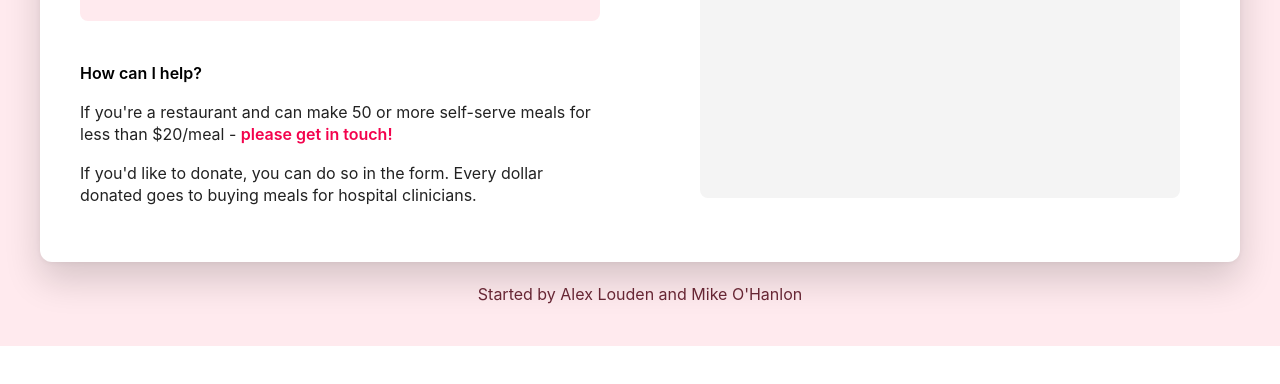
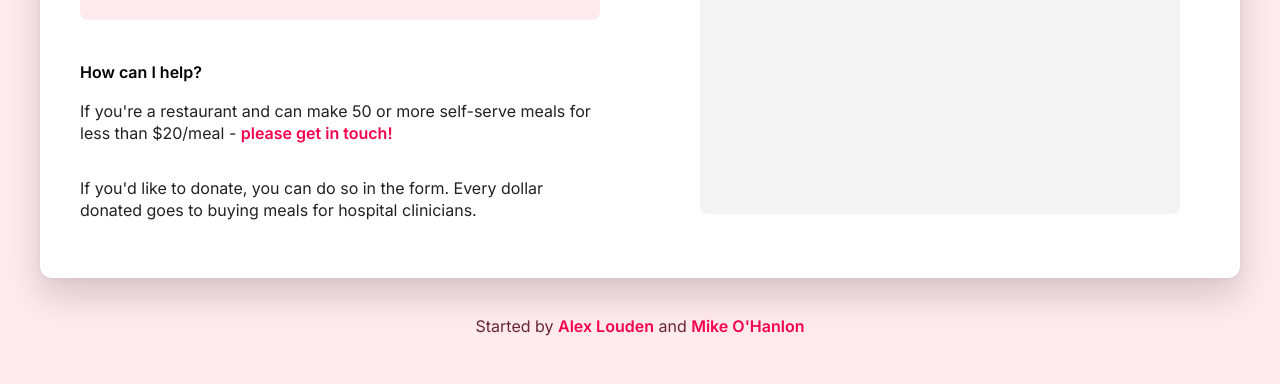
Before and after one commit to alexlouden/perth-hospital-meals, a plain HTML site: page index.html in a window 1280 px wide. Shown: the part 792-1176 px from the top of the page. Before the commit the page ends 1138 px from the top, so only its background shows below. Drawn offline with Linux system fonts and the light colour scheme; a script that the page names is missing.

Commit message:
Fixed up footer, added links

```diff
--- a/css/main.css
+++ b/css/main.css
@@ -15,8 +15,7 @@ html {
   color: #222;
   font-size: 1em;
   line-height: 1.4;
-  font-family: -apple-system, BlinkMacSystemFont, avenir next, avenir,
-    helvetica neue, helvetica, Ubuntu, roboto, noto, segoe ui, arial, sans-serif;
+  font-family: var(--font-family-text);
 }
 
 /*
@@ -301,10 +300,6 @@ a:hover {
   flex-grow: 1;
 }
 
-.footer {
-  color: #999;
-}
-
 h3 {
   margin-top: 1em;
   margin-bottom: 0.5em;
--- a/css/styles.css
+++ b/css/styles.css
@@ -42,7 +42,7 @@
   --font-size-medium: 20px;
   --font-line-height-medium: 24px;
 
-  --font-size-large: 24px;
+  --font-size-large: 23px;
   --font-line-height-large: 30px;
 
   --border-radius-extra-small: 4px;
--- a/index.html
+++ b/index.html
@@ -12,6 +12,10 @@
     <link rel="stylesheet" href="css/normalize.css" />
     <link rel="stylesheet" href="css/main.css" />
     <link rel="stylesheet" href="css/styles.css" />
+    <link
+      href="https://fonts.googleapis.com/css?family=Inter:400,500,600&display=swap"
+      rel="stylesheet"
+    />
 
     <meta name="theme-color" content="#fafafa" />
   </head>
@@ -69,7 +73,6 @@
         </div>
 
         <h3 class="card__subheading">How can I help?</h3>
-        <div class="help">
         <p>
           If you're a restaurant and can make 50 or more self-serve meals for
           less than $20/meal -
@@ -80,7 +83,6 @@
           If you'd like to donate, you can do so in the form. Every dollar
           donated goes to buying meals for hospital clinicians.
         </p>
-        </div>
       </div>
       <div class="card__donation">
         <iframe
@@ -94,7 +96,16 @@
         ></iframe>
       </div>
     </main>
-    <footer>Started by Alex Louden and Mike O'Hanlon</footer>
+    <footer>
+      <p>
+        Started by
+        <a href="https://twitter.com/alexlouden" target="=_blank"
+          >Alex Louden</a
+        >
+        and
+        <a href="#" target="=_blank">Mike O'Hanlon</a>
+      </p>
+    </footer>
 
     <script src="js/main.js"></script>
     <script src="https://donorbox.org/widget.js" paypalExpress="false"></script>
```
Lines whose indentation alone changed are shown as unchanged.
